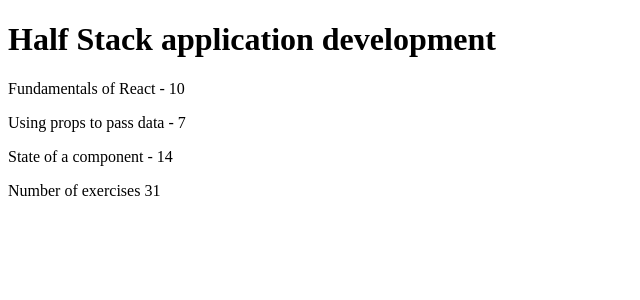
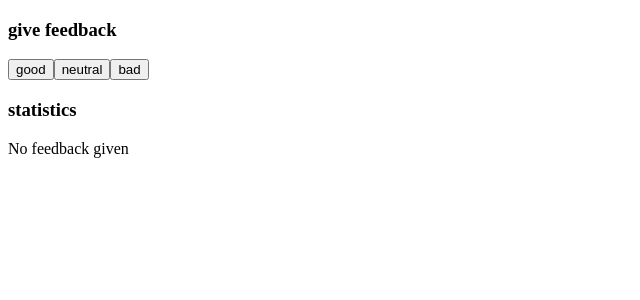
Before and after one commit to heguilenjuan/fullstackopen, a React (Vite) app in the folder part1/: page / in a window 1280 px wide. Shown: the top 300 px of the page, without its empty margins (0-640 px from the left). Built offline with nearby package versions, Linux system fonts and the light colour scheme.

Commit message:
1.6 - 1.11

```diff
--- a/part1/src/App.jsx
+++ b/part1/src/App.jsx
@@ -1,29 +1,44 @@
-import Header from './Header'
-import Content from './Content'
-import Total from './Total'
+import { useState } from "react";
+import Button from "./Button";
+import Statistic from "./Statistic";
+const App = () => {
+  const [good, setGood] = useState(0);
+  const [neutral, setNeutral] = useState(0);
+  const [bad, setBad] = useState(0);
 
-const App = () => {
- const course = 'Half Stack application development'
-  const parts = [
-      {
-        name: 'Fundamentals of React',
-        exercises: 10
-      },
-      {
-        name: 'Using props to pass data',
-        exercises: 7
-      },
-      {
-        name: 'State of a component',
-        exercises: 14
-      }
-    ]
+  let total = good + neutral + bad;
+
+  const handleGood = () => {
+    setGood(good + 1)
+  }
+  const handleNeutral = () =>{
+    setNeutral(neutral + 1)
+  }
+
+  const handleBad = () => {
+    setBad(bad + 1)
+  }
+  const calculateAvergate = () => {
+    if(good === 0) return -1
+    let sumary = good - bad;
+    return sumary/total
+  }
+
+  const percentPositive = () => {
+    if(good === 0) return 0
+    return (good/total)*100 + "%"
+  }
+
   return (
-    <>
-      <Header course={course}/>
-      <Content parts={parts} />
-      <Total parts={parts} />
-    </>
+    <div>
+      <h3>give feedback</h3>
+      <Button name={"good"} onClick={handleGood}/>
+      <Button name={"neutral"} onClick={handleNeutral}/>
+      <Button name={"bad"} onClick={handleBad}/>
+      <h3>statistics</h3>
+      <Statistic good={good} neutral={neutral} bad={bad} total={total}
+      Average={calculateAvergate()} Positive={percentPositive()} />
+    </div>
   )
 }
 
--- /dev/null
+++ b/part1/src/Button.jsx
@@ -0,0 +1,5 @@
+const Button = ({name, onClick}) => {
+    return <button onClick={onClick}>{name}</button>
+}
+
+export default Button;
--- /dev/null
+++ b/part1/src/Statistic.jsx
@@ -0,0 +1,21 @@
+import StatisticLine from "./StatisticLine";
+
+const Statistic = ({good, neutral, bad, total, Average, Positive}) => {
+
+    if(!good && !neutral && !bad  ) return <p>No feedback given</p>
+
+    return(
+        <table>
+            <tbody>
+            <StatisticLine text={"good"} value={good}/>
+            <StatisticLine text={"neutral"}  value={neutral}/>
+            <StatisticLine text={"bad"} value={bad}/>
+            <StatisticLine text={"all"} value={total}/>
+            <StatisticLine text={"avergae"} value={Average}/>
+            <StatisticLine text={"positive"} value={Positive}/>
+            </tbody>
+        </table>
+    )
+}
+
+export default Statistic;
--- /dev/null
+++ b/part1/src/StatisticLine.jsx
@@ -0,0 +1,10 @@
+const StatisticLine = ({text, value}) => {
+return (
+<>
+    <tr>
+        <td>{text}</td>
+        <td>{value}</td>
+    </tr>
+</>
+)}
+export default StatisticLine;
```
